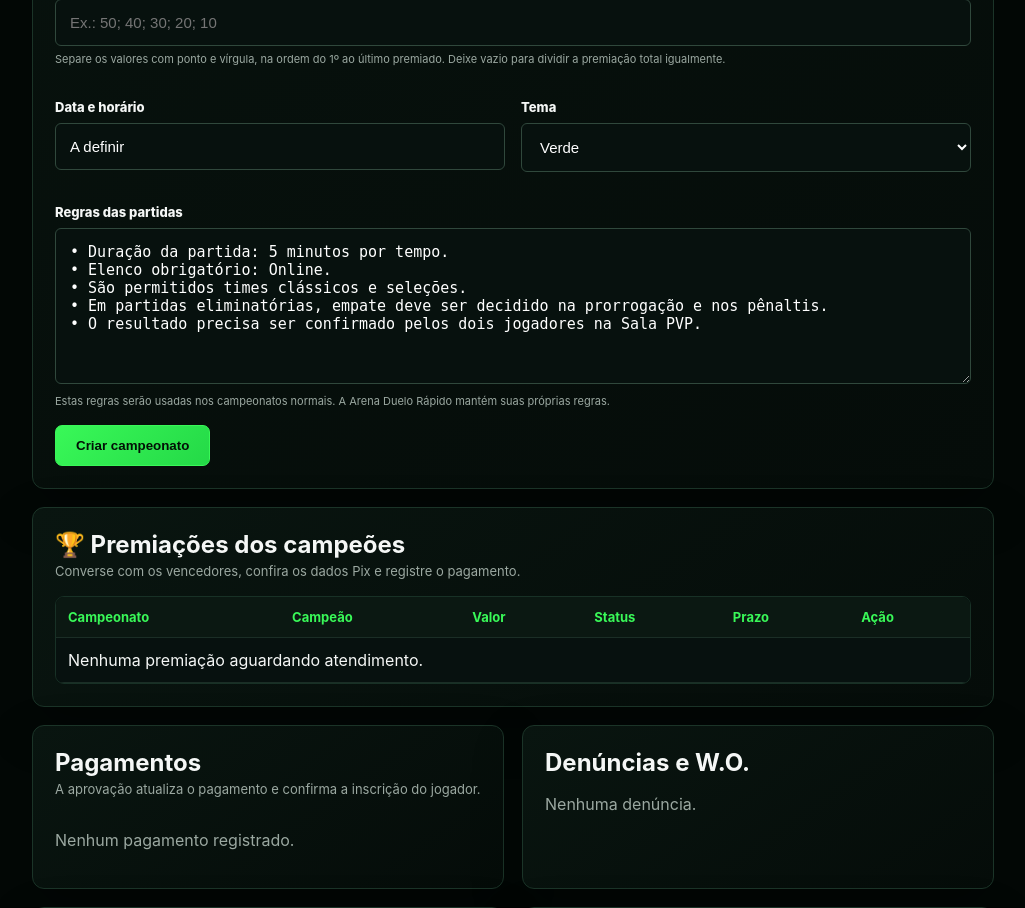
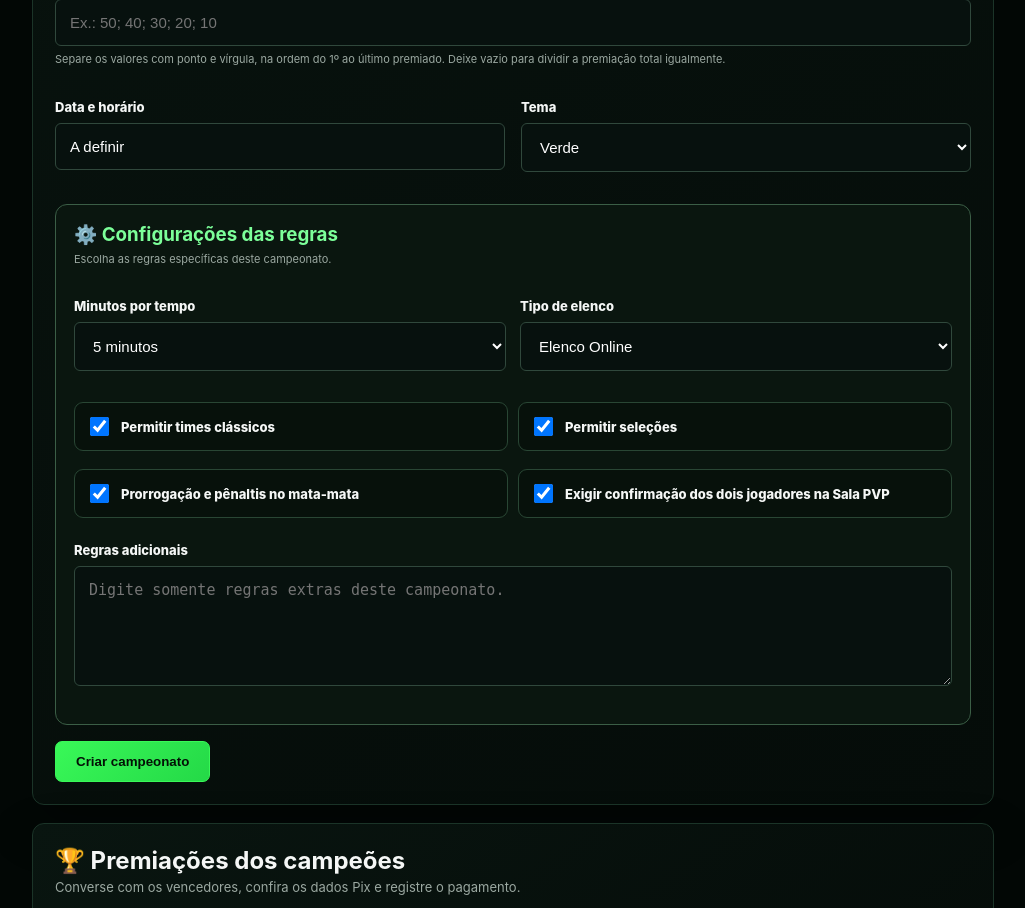
Before and after one commit to alex216br-dotcom/FC26Arena-Web, a FastAPI app: page /admin in a window 1280 px wide, after a click on "＋ Criar novo campeonato". Shown: the part 1738-2646 px from the top of the page, without its empty margins (252-1277 px from the left). Run offline with FastAPI, Linux system fonts and the light colour scheme; the visitor is signed in with stand-in values (Sample User, id 1); some libraries are stand-ins or nearby versions.

Commit message:
Adicionar regras configuráveis

```diff
--- a/app/main.py
+++ b/app/main.py
@@ -96,6 +96,42 @@ def ensure_tournament_format_columns():
         statements.append(
             "ALTER TABLE tournaments "
             "ADD COLUMN duel_series INTEGER NOT NULL DEFAULT 1"
+        )
+
+    if "match_minutes" not in existing_columns:
+        statements.append(
+            "ALTER TABLE tournaments "
+            "ADD COLUMN match_minutes INTEGER NOT NULL DEFAULT 5"
+        )
+
+    if "squad_type" not in existing_columns:
+        statements.append(
+            "ALTER TABLE tournaments "
+            "ADD COLUMN squad_type VARCHAR(30) NOT NULL DEFAULT 'online'"
+        )
+
+    if "allow_classic_teams" not in existing_columns:
+        statements.append(
+            "ALTER TABLE tournaments "
+            "ADD COLUMN allow_classic_teams BOOLEAN NOT NULL DEFAULT TRUE"
+        )
+
+    if "allow_national_teams" not in existing_columns:
+        statements.append(
+            "ALTER TABLE tournaments "
+            "ADD COLUMN allow_national_teams BOOLEAN NOT NULL DEFAULT TRUE"
+        )
+
+    if "knockout_extra_time" not in existing_columns:
+        statements.append(
+            "ALTER TABLE tournaments "
+            "ADD COLUMN knockout_extra_time BOOLEAN NOT NULL DEFAULT TRUE"
+        )
+
+    if "require_result_confirmation" not in existing_columns:
+        statements.append(
+            "ALTER TABLE tournaments "
+            "ADD COLUMN require_result_confirmation BOOLEAN NOT NULL DEFAULT TRUE"
         )
 
     if statements:
@@ -139,20 +175,45 @@ def normal_tournament_rules(rules: str | None) -> str:
     return clean or DEFAULT_MATCH_RULES
 
 
-def tournament_display_rules(tournament: Tournament) -> dict[str, str]:
+def tournament_display_rules(tournament: Tournament) -> dict[str, object]:
     if tournament.quick_duel:
         return {
-            "mandatory": "",
+            "items": [],
             "additional": (tournament.rules or "").strip(),
         }
 
-    additional = (tournament.rules or "").strip()
-    if additional == DEFAULT_MATCH_RULES.strip():
-        additional = ""
-
+    squad_labels = {
+        "online": "Online",
+        "custom": "Personalizado",
+        "default": "Padrão",
+    }
+    items = [
+        f"Duração da partida: {tournament.match_minutes} minutos por tempo.",
+        f"Tipo de elenco: {squad_labels.get(tournament.squad_type, tournament.squad_type)}.",
+        (
+            "Times clássicos são permitidos."
+            if tournament.allow_classic_teams
+            else "Times clássicos não são permitidos."
+        ),
+        (
+            "Seleções são permitidas."
+            if tournament.allow_national_teams
+            else "Seleções não são permitidas."
+        ),
+        (
+            "No mata-mata, empate deve ser decidido na prorrogação e nos pênaltis."
+            if tournament.knockout_extra_time
+            else "No mata-mata, siga a regra adicional definida pela administração em caso de empate."
+        ),
+        (
+            "O resultado deve ser confirmado pelos dois jogadores na Sala PVP."
+            if tournament.require_result_confirmation
+            else "A confirmação do adversário na Sala PVP não é obrigatória."
+        ),
+    ]
     return {
-        "mandatory": DEFAULT_MATCH_RULES,
-        "additional": additional,
+        "items": items,
+        "additional": (tournament.rules or "").strip(),
     }
 
 
@@ -1285,9 +1346,17 @@ def match_result(match_id: int, request: Request, home_score: Annotated[int, For
     match.home_score = max(0, home_score)
     match.away_score = max(0, away_score)
     match.result_submitted_by_user_id = user.id
-    match.status = "awaiting_confirmation"
-    match.result_confirmed = False
-    db.commit()
+
+    if match.tournament.require_result_confirmation:
+        match.status = "awaiting_confirmation"
+        match.result_confirmed = False
+        db.commit()
+    else:
+        match.status = "completed"
+        match.result_confirmed = True
+        db.commit()
+        process_confirmed_result(db, match)
+
     return RedirectResponse(f"/partida/{match.id}", 303)
 
 @app.post("/partida/{match_id}/confirmar")
@@ -2125,6 +2194,12 @@ def admin_edit_tournament(
     league_turns: Annotated[int, Form()] = 2,
     quick_duel: Annotated[str | None, Form()] = None,
     duel_series: Annotated[int, Form()] = 1,
+    match_minutes: Annotated[int, Form()] = 5,
+    squad_type: Annotated[str, Form()] = "online",
+    allow_classic_teams: Annotated[str | None, Form()] = None,
+    allow_national_teams: Annotated[str | None, Form()] = None,
+    knockout_extra_time: Annotated[str | None, Form()] = None,
+    require_result_confirmation: Annotated[str | None, Form()] = None,
     generation: Annotated[str, Form()] = "nova",
     max_entries: Annotated[int, Form()] = 32,
     group_size: Annotated[int, Form()] = 4,
@@ -2159,6 +2234,17 @@ def admin_edit_tournament(
     else:
         duel_series = 1
 
+    if match_minutes not in {3, 4, 5, 6, 7, 8, 9, 10}:
+        return admin_redirect(
+            "Escolha uma duração entre 3 e 10 minutos por tempo.",
+            f"/admin/campeonato/{tournament_id}",
+        )
+    if squad_type not in {"online", "default", "custom"}:
+        return admin_redirect(
+            "Tipo de elenco inválido.",
+            f"/admin/campeonato/{tournament_id}",
+        )
+
     if mode not in {"1x1", "2x2", "Pro Clubs"}:
         return admin_redirect(
             "Modalidade inválida.",
@@ -2238,6 +2324,12 @@ def admin_edit_tournament(
     tournament.league_turns = league_turns
     tournament.quick_duel = is_quick_duel
     tournament.duel_series = duel_series
+    tournament.match_minutes = match_minutes
+    tournament.squad_type = squad_type
+    tournament.allow_classic_teams = allow_classic_teams == "1"
+    tournament.allow_national_teams = allow_national_teams == "1"
+    tournament.knockout_extra_time = knockout_extra_time == "1"
+    tournament.require_result_confirmation = require_result_confirmation == "1"
     tournament.generation = generation
     tournament.max_entries = max_entries
     tournament.group_size = group_size
@@ -2611,6 +2703,12 @@ def admin_create_tournament(
     league_turns: Annotated[int, Form()] = 2,
     quick_duel: Annotated[str | None, Form()] = None,
     duel_series: Annotated[int, Form()] = 1,
+    match_minutes: Annotated[int, Form()] = 5,
+    squad_type: Annotated[str, Form()] = "online",
+    allow_classic_teams: Annotated[str | None, Form()] = None,
+    allow_national_teams: Annotated[str | None, Form()] = None,
+    knockout_extra_time: Annotated[str | None, Form()] = None,
+    require_result_confirmation: Annotated[str | None, Form()] = None,
     generation: Annotated[str, Form()] = "nova",
     max_entries: Annotated[int, Form()] = 32,
     group_size: Annotated[int, Form()] = 4,
@@ -2637,6 +2735,11 @@ def admin_create_tournament(
             return admin_redirect("Escolha partida única ou melhor de 3.")
     else:
         duel_series = 1
+
+    if match_minutes not in {3, 4, 5, 6, 7, 8, 9, 10}:
+        return admin_redirect("Escolha uma duração entre 3 e 10 minutos por tempo.")
+    if squad_type not in {"online", "default", "custom"}:
+        return admin_redirect("Tipo de elenco inválido.")
 
     if not name.strip():
         return admin_redirect("Informe o nome do campeonato.")
@@ -2687,6 +2790,12 @@ def admin_create_tournament(
         league_turns=league_turns,
         quick_duel=is_quick_duel,
         duel_series=duel_series,
+        match_minutes=match_minutes,
+        squad_type=squad_type,
+        allow_classic_teams=allow_classic_teams == "1",
+        allow_national_teams=allow_national_teams == "1",
+        knockout_extra_time=knockout_extra_time == "1",
+        require_result_confirmation=require_result_confirmation == "1",
         generation=generation,
         max_entries=max_entries,
         group_size=group_size,
--- a/app/models.py
+++ b/app/models.py
@@ -60,6 +60,12 @@ class Tournament(Base):
     league_turns: Mapped[int] = mapped_column(Integer, default=2)
     quick_duel: Mapped[bool] = mapped_column(Boolean, default=False)
     duel_series: Mapped[int] = mapped_column(Integer, default=1)
+    match_minutes: Mapped[int] = mapped_column(Integer, default=5)
+    squad_type: Mapped[str] = mapped_column(String(30), default="online")
+    allow_classic_teams: Mapped[bool] = mapped_column(Boolean, default=True)
+    allow_national_teams: Mapped[bool] = mapped_column(Boolean, default=True)
+    knockout_extra_time: Mapped[bool] = mapped_column(Boolean, default=True)
+    require_result_confirmation: Mapped[bool] = mapped_column(Boolean, default=True)
     generation: Mapped[str] = mapped_column(String(20), default="nova")
     max_entries: Mapped[int] = mapped_column(Integer, default=32)
     group_size: Mapped[int] = mapped_column(Integer, default=4)
--- a/app/static/style.css
+++ b/app/static/style.css
@@ -846,3 +846,39 @@ button[disabled]{
   margin-bottom:8px;
   color:#ffd872;
 }
+
+
+/* Configuração individual das regras do campeonato */
+.tournament-rules-config{
+  padding:18px;
+  border:1px solid #3b5e46;
+  border-radius:12px;
+  background:#0a160f;
+}
+.tournament-rules-config h3{margin:0 0 5px;color:#7cff99}
+.rules-config-grid{
+  display:grid;
+  grid-template-columns:repeat(2,minmax(0,1fr));
+  gap:14px;
+  margin:15px 0;
+}
+.rules-checkbox-list{
+  display:grid;
+  grid-template-columns:repeat(2,minmax(0,1fr));
+  gap:10px;
+  margin:15px 0;
+}
+.rules-checkbox-list label{
+  display:flex;
+  align-items:center;
+  gap:9px;
+  padding:11px;
+  border:1px solid #294634;
+  border-radius:9px;
+  background:#07110b;
+  cursor:pointer;
+}
+.rules-checkbox-list input{width:19px;height:19px}
+@media(max-width:700px){
+  .rules-config-grid,.rules-checkbox-list{grid-template-columns:1fr}
+}
--- a/app/templates/admin.html
+++ b/app/templates/admin.html
@@ -192,16 +192,47 @@
           </div>
           <div class="field"><label>Data e horário</label><input name="starts_at" value="A definir"></div>
           <div class="field"><label>Tema</label><select name="color_theme"><option value="green">Verde</option><option value="purple">Roxo</option><option value="cyan">Azul</option><option value="orange">Laranja</option></select></div>
-          <div class="field span-2">
-            <label>Regras das partidas</label>
-            <textarea name="rules" rows="7" data-normal-rules>• Duração da partida: 5 minutos por tempo.
-• Elenco obrigatório: Online.
-• São permitidos times clássicos e seleções.
-• Em partidas eliminatórias, empate deve ser decidido na prorrogação e nos pênaltis.
-• O resultado precisa ser confirmado pelos dois jogadores na Sala PVP.</textarea>
-            <small class="field-help">
-              Estas regras serão usadas nos campeonatos normais. A Arena Duelo Rápido mantém suas próprias regras.
-            </small>
+
+          <div class="field span-2 tournament-rules-config">
+            <h3>⚙️ Configurações das regras</h3>
+            <p class="field-help">Escolha as regras específicas deste campeonato.</p>
+
+            <div class="rules-config-grid">
+              <div class="field">
+                <label>Minutos por tempo</label>
+                <select name="match_minutes">
+                  <option value="3">3 minutos</option>
+                  <option value="4">4 minutos</option>
+                  <option value="5" selected>5 minutos</option>
+                  <option value="6">6 minutos</option>
+                  <option value="7">7 minutos</option>
+                  <option value="8">8 minutos</option>
+                  <option value="9">9 minutos</option>
+                  <option value="10">10 minutos</option>
+                </select>
+              </div>
+
+              <div class="field">
+                <label>Tipo de elenco</label>
+                <select name="squad_type">
+                  <option value="online" selected>Elenco Online</option>
+                  <option value="default">Elenco Padrão</option>
+                  <option value="custom">Elenco Personalizado</option>
+                </select>
+              </div>
+            </div>
+
+            <div class="rules-checkbox-list">
+              <label><input type="checkbox" name="allow_classic_teams" value="1" checked> Permitir times clássicos</label>
+              <label><input type="checkbox" name="allow_national_teams" value="1" checked> Permitir seleções</label>
+              <label><input type="checkbox" name="knockout_extra_time" value="1" checked> Prorrogação e pênaltis no mata-mata</label>
+              <label><input type="checkbox" name="require_result_confirmation" value="1" checked> Exigir confirmação dos dois jogadores na Sala PVP</label>
+            </div>
+
+            <div class="field">
+              <label>Regras adicionais</label>
+              <textarea name="rules" rows="5" placeholder="Digite somente regras extras deste campeonato."></textarea>
+            </div>
           </div>
           <div class="span-2"><button class="btn btn-primary">Criar campeonato</button></div>
         </form>
--- a/app/templates/tournament.html
+++ b/app/templates/tournament.html
@@ -35,10 +35,8 @@
           </div>
         </div>
         <div class="match-rules-list">
-          {% for line in rules_display.mandatory.split('\n') %}
-            {% if line.strip() %}
-              <div class="match-rule-item">{{ line }}</div>
-            {% endif %}
+          {% for line in rules_display['items'] %}
+            <div class="match-rule-item">{{ line }}</div>
           {% endfor %}
         </div>
 
```
Also changed, not shown: app/templates/admin_tournament.html (+35 -7 lines), README.md.
